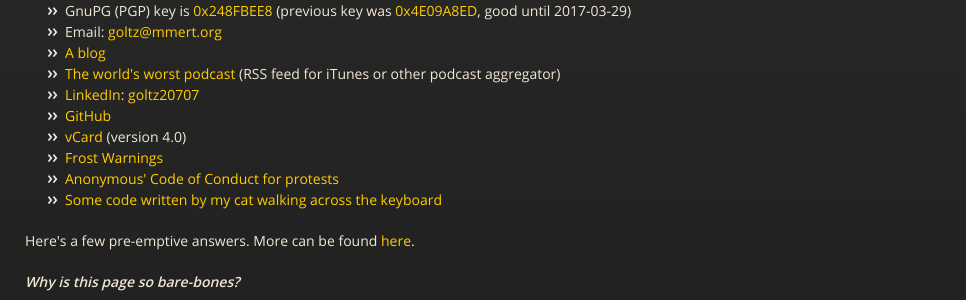
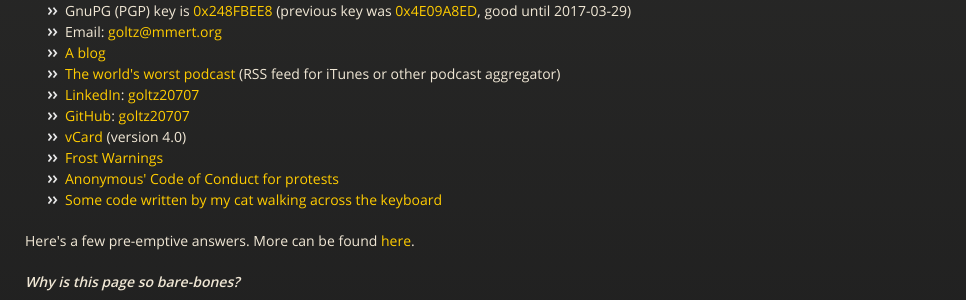
Before and after one commit to goltz20707/goltz20707.github.io, a Jekyll site: the page built from index.html, in a window 1280 px wide. Shown: the part 250-550 px from the top of the page, without its empty margins (0-966 px from the left). Built offline with Jekyll 4.4.1, drawn with Linux system fonts in a browser that asks for light colours.

Commit message:
Elaborated on GitHub link.

```diff
--- a/index.html
+++ b/index.html
@@ -32,7 +32,7 @@
   <li><a href="npi.xml">The world's worst podcast</a> (RSS feed for
       iTunes or other podcast aggregator)</li>
   <li><a href="http://www.linkedin.com/">LinkedIn</a>: <a href="http://www.linkedin.com/in/goltz20707">goltz20707</a></li>
-  <li><a href="https://github.com/goltz20707">GitHub</a></li>
+  <li><a href="https://github.com/">GitHub</a>: <a href="https://github.com/goltz20707">goltz20707</a></li>
   <li><a href="goltz20707.vcf">vCard</a> (version 4.0)</li>
   <li><a href="laws.html">Frost Warnings</a></li>
   <li><a href="anonymous-protest-rules.html">Anonymous' Code of Conduct for protests</a></li>
```
